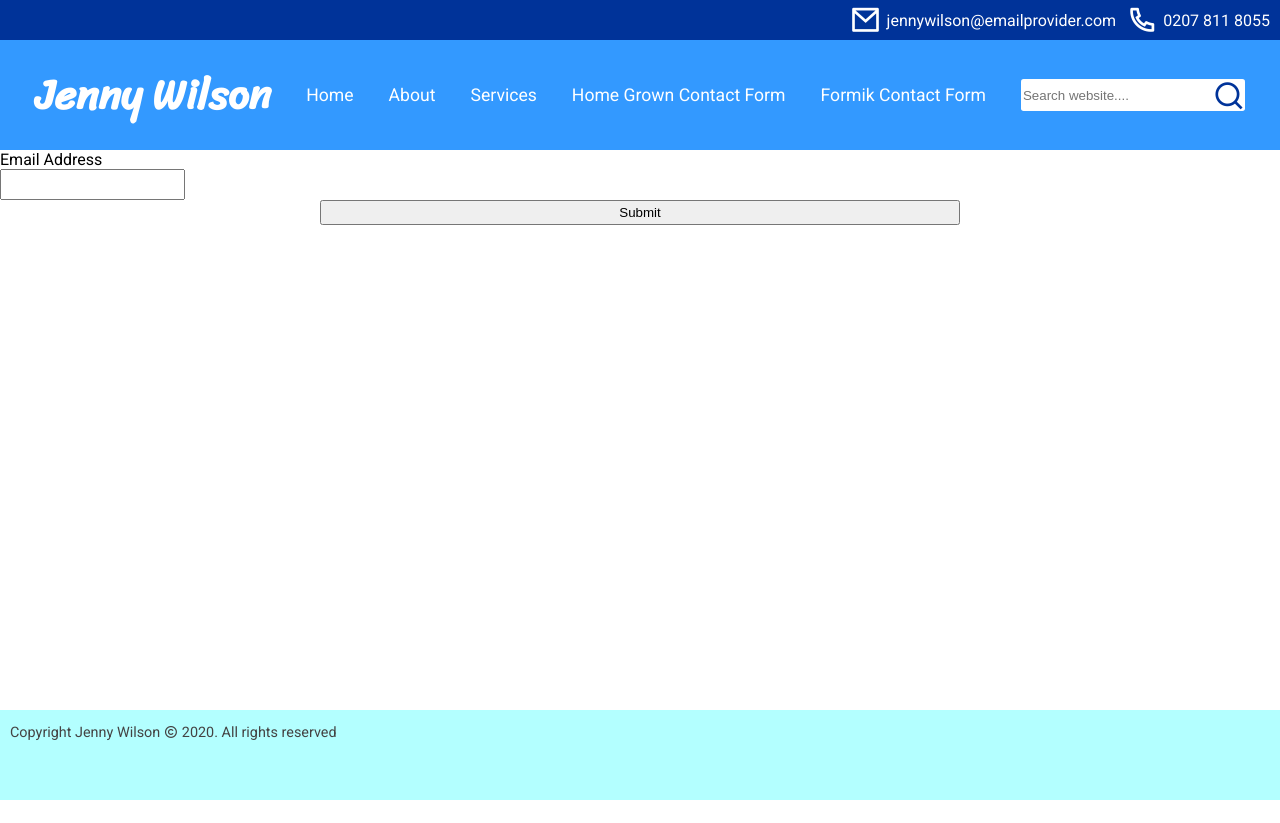
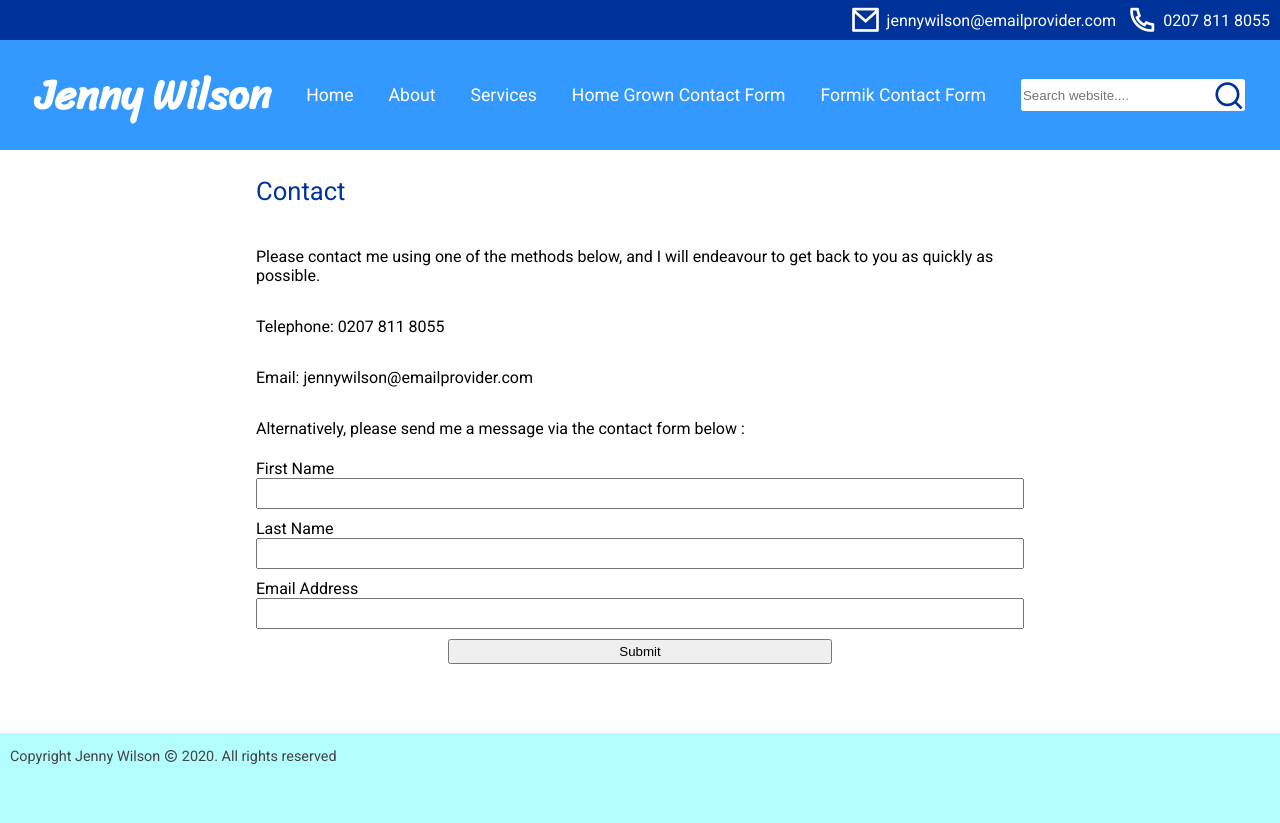
Before and after one commit to peter-lancaster/ed-psychologist, a React (Create React App) app: page /contact-formik in a window 1280 px wide. Before the commit the page ends 800 px from the top, so only its background shows below. Built offline with nearby package versions, Linux system fonts and the light colour scheme; a web font is replaced by a local one.

Commit message:
improved CSS and added to Formik form

```diff
--- a/src/App.css
+++ b/src/App.css
@@ -16,7 +16,10 @@ font-family: 'Sriracha', cursive; */
 
   --carousel-view-height : 400px;
   --carousel-view-width : 600px;
+
+
 }
+
 
 a {
   text-decoration: none;
@@ -38,9 +41,7 @@ a:link, a:visited {
   color : var(--dark-blue);
 }
 
-/* p {
-  line-height : 0.8em;
-} */
+
 
 /* exclude icons from font-weight 900 applied to body */
 [class^="ri-"] {
@@ -63,7 +64,7 @@ header {
   display : flex;
   justify-content : flex-end;
   align-items : center;
-  height: 40px;
+  height : 40px;
   background : var(--dark-blue);
 }
 
@@ -78,8 +79,8 @@ header {
   font-family: 'Sriracha', cursive;
   font-size : 1.4em;
   margin-left : 25px;
+}
 
-}
 
 .lower-header-bar {
   height : 110px;
@@ -91,6 +92,22 @@ header {
   background : #3399ff;
   text-decoration : none;
 }
+
+
+.mobile-lower-header-bar {
+  height : 40px;
+  color : var(--white);
+  display : flex;
+  align-items : center;
+  justify-content : center;
+  background : #3399ff;
+  text-decoration : none;
+}
+
+.mobile-lower-header-bar > h1 {
+  font-size: 1.3em;
+}
+
 
 .lower-header-bar > h1 {
   font-family: 'Sriracha', cursive;
@@ -259,13 +276,12 @@ footer > p {
   width: 36px;
   height: 30px;
   left: 36px;
-  top: 56px;
+  top: 96px;
 }
 
 /* Color/shape of burger icon bars */
 .bm-burger-bars {
-  background: var(--dark-blue);
-  border : black solid 1px; }
+  background: var(--dark-blue); }
 
 /* Color/shape of burger icon bars on hover*/
 .bm-burger-bars-hover {
@@ -274,8 +290,8 @@ footer > p {
 
 /* Position and sizing of clickable cross button */
 .bm-cross-button {
-  height: 24px;
-  width: 24px;
+  height: 34px;
+  width: 34px;
 }
 
 /* Color/shape of close button cross */
@@ -294,7 +310,7 @@ Note: Beware of modifying this element as it can break the animations - you shou
 
 /* General sidebar styles */
 .bm-menu {
-  background: #373a47;
+  background: var(--dark-blue);
   padding: 2.5em 1.5em 0;
   font-size: 1.15em;
 }
--- a/src/App.js
+++ b/src/App.js
@@ -13,13 +13,7 @@ import {Context} from "./ContextProvider"
 
 function App() {
 
-  //console.log(window.innerWidth)
-
   const {isBurgerNav} = useContext(Context)
-
-
-  console.log("pete isBurgerNav is:")
-  console.log(isBurgerNav)
 
   let whichHeader = ""
 
--- a/src/ContextProvider.js
+++ b/src/ContextProvider.js
@@ -8,13 +8,9 @@ function ContextProvider({children}) {
 
     //setWindowWidth(window.innerWidth)
 
-
-
-    window.addEventListener("resize", whichNavigation)
+        window.addEventListener("resize", whichNavigation)
 
     function whichNavigation() {
-
-        //console.log("in whichNavigation")
 
         setWindowWidth(window.innerWidth)
 
@@ -25,7 +21,7 @@ function ContextProvider({children}) {
           }
     }
 
-    //useEffect(() => whichNavigation(), [])
+    useEffect(() => whichNavigation(), [])
 
     return (
         <Context.Provider value={{isBurgerNav}}>
--- a/src/Header.js
+++ b/src/Header.js
@@ -1,9 +1,14 @@
-import React from "react"
+import React, {useContext} from "react"
 import {Link} from "react-router-dom"
+import {Context} from "./ContextProvider"
 import 'remixicon/fonts/remixicon.css'
 
 
 function Header() {
+
+    const {isBurgerNav} = useContext(Context)
+
+
     return (
         <header>
             <div className="upper-header-bar">
--- a/src/MobileHeader.js
+++ b/src/MobileHeader.js
@@ -5,17 +5,19 @@ import "remixicon/fonts/remixicon.css"
 
 function MobileHeader(event) {
 
-    function showSettings(event) {
-        event.preventDefault()
-    }
+    // function showSettings(event) {
+    //     event.preventDefault()
+    // }
 
     return (
         <>
         <header>
         <div className="upper-header-bar">
-            <h1><Link to="/">Jenny Wilson</Link></h1>
             <i className="ri-mail-line ri-2x"></i> <span>jennywilson@emailprovider.com</span>
             <i className="ri-phone-line ri-2x"></i> <span>0207 811 8055</span>
+        </div>
+        <div className="mobile-lower-header-bar">
+                <h1><Link to="/">Jenny Wilson, educational psychologist</Link></h1>
         </div>
         </header>
         <Menu>
--- a/src/components/ContactFormik.js
+++ b/src/components/ContactFormik.js
@@ -7,16 +7,50 @@ const ContactFormik = () => {
     // be called when the form is submitted
 
     const formik = useFormik({
+
       initialValues: {
+        firstName: "",
+        lastName: "",
         email: '',
       },
+
       onSubmit: values => {
         alert(JSON.stringify(values, null, 2));
       },
+
     });
 
     return (
+      <div className="homegrown-contact-main">
+      <p className="general-heading-font">Contact</p>
+      <p>Please contact me using one of the methods below, and I will endeavour to get back to you as quickly as possible.</p>
+      <p>Telephone: 0207 811 8055</p>
+      <p>Email: jennywilson@emailprovider.com</p>
+      <p>Alternatively, please send me a message via the contact form below : </p>
+
+
       <form onSubmit={formik.handleSubmit}>
+      <div className="form-element" >
+        <label htmlFor="firstName">First Name</label>
+        <input
+          id="firstName"
+          name="firstName"
+          type="text"
+          onChange={formik.handleChange}
+          value={formik.values.firstName}
+          />
+          </div>
+        <div className="form-element" >
+        <label htmlFor="lastName">Last Name</label>
+        <input
+          id="lastName"
+          name="lastName"
+          type="text"
+          onChange={formik.handleChange}
+          value={formik.values.lastName}
+          />
+                    </div>
+        <div className="form-element" >
         <label htmlFor="email">Email Address</label>
         <input
           id="email"
@@ -25,8 +59,13 @@ const ContactFormik = () => {
           onChange={formik.handleChange}
           value={formik.values.email}
         />
+                  </div>
+        <div className="form-element" >
         <button type="submit">Submit</button>
+        </div>
+
       </form>
+      </div>
     );
 
   };
--- a/src/components/ContactHomeGrown.js
+++ b/src/components/ContactHomeGrown.js
@@ -1,4 +1,7 @@
 import React from "react"
+
+// This approach uses basic html5 validation described in here
+// https://developer.mozilla.org/en-US/docs/Learn/Forms/Form_validation
 
 function ContactHomeGrown() {
 
@@ -36,7 +39,7 @@ function ContactHomeGrown() {
 
                 <label for="email">Your email address </label>
                     <input
-                    type="text"
+                    type="email"
                     name="email"
                     id="email"
                     placeholder="Email address"
--- a/src/components/Home.js
+++ b/src/components/Home.js
@@ -9,7 +9,7 @@ function Home() {
         </div>
         <div className="homepage-welcome-message">
             <p className="general-heading-font">Welcome to the website of Jenny Wilson, fully accredited Educational Psychologist.</p>
-            <p>Jenny Wilson is a Specialist Consultant Child Educational Psychologist. </p>
+            <p>Jenny Wilson is a Specialist Consultant Educational Psychologist. </p>
             <p>Jenny Wilson is an acknowledged specialist in Pathological Demand Avoidance Syndrome.</p>
             <p>Jenny Wilson is an expert in this other thing also.</p>
             <p>Jenny Wilson is an expert in this other thing also.</p>
```
Also changed, not shown: src/MiniHeader.js (deleted, +0 -16 lines).
